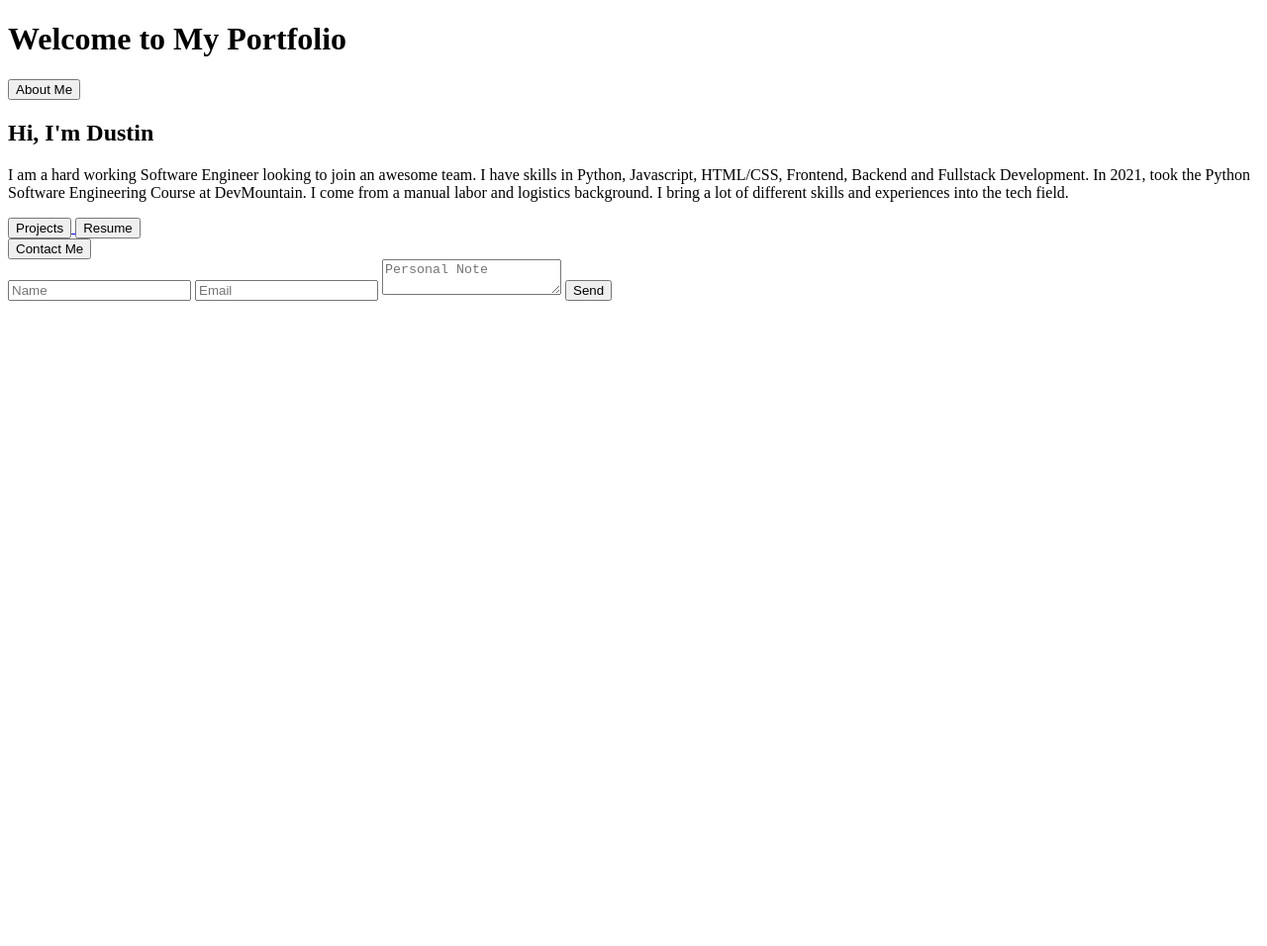
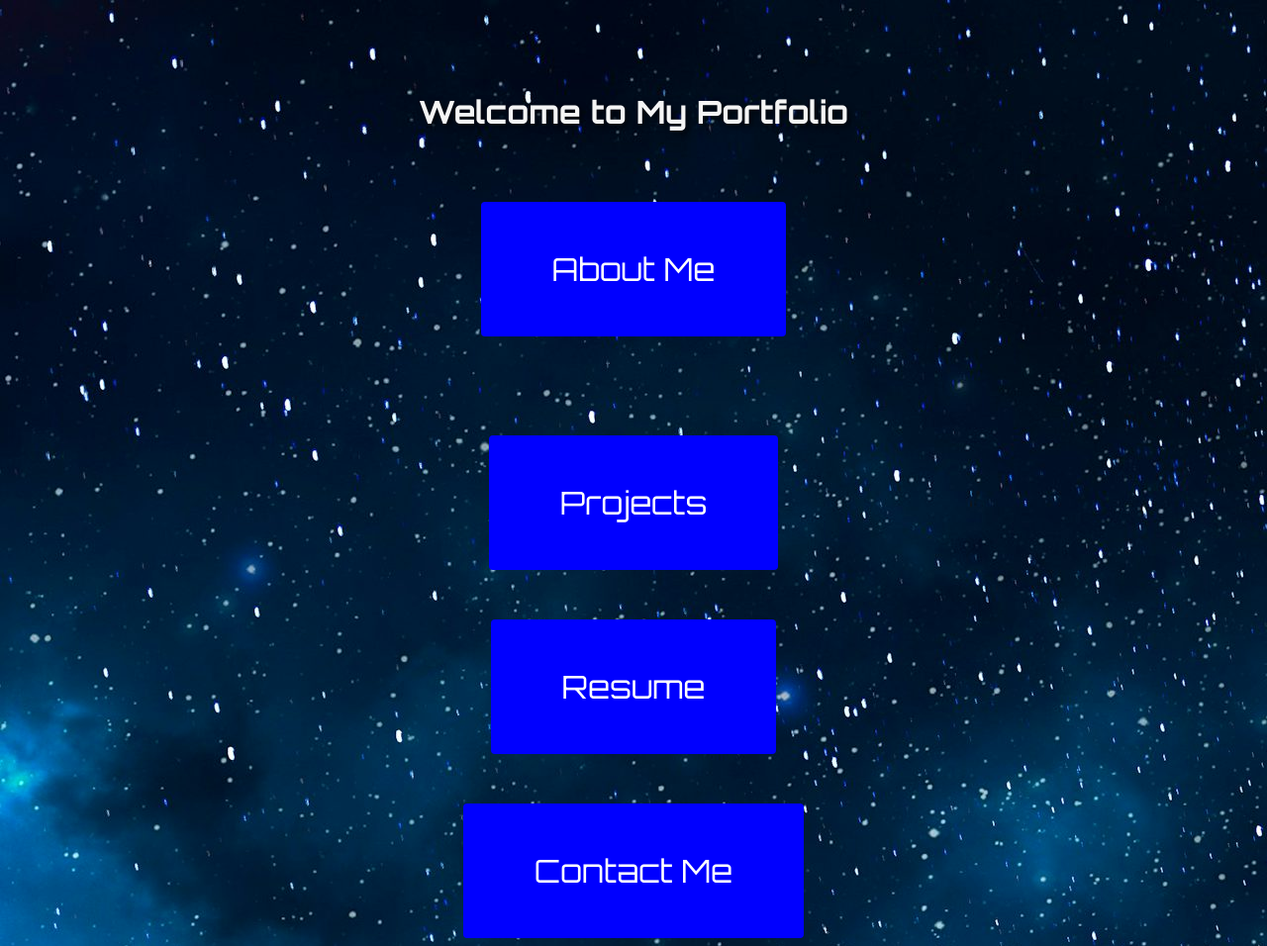
Before and after one commit to dustiumus/dg_portfolio, a plain HTML site: page index.html in a window 1280 px wide. Shown: the whole page at 99% size. Before the commit the page ends 800 px from the top, so only its background shows below. Drawn offline with Linux system fonts and the light colour scheme; the site is published under a folder, as on GitHub Pages, so addresses that start at the root find nothing.

Commit message:
still troubleshooting css links for github pages

```diff
--- a/index.html
+++ b/index.html
@@ -2,12 +2,12 @@
 <html lang="en">
 <head>
     <meta charset="UTF-8">
-    <link rel="icon" type="image/png" href="/static/favicon.png">
+    <link rel="icon" type="image/png" href="./static/favicon.png">
     <style>
      @import url('https://fonts.googleapis.com/css2?family=Orbitron:wght@400..900&family=Titillium+Web:ital,wght@0,200;0,300;0,400;0,600;0,700;0,900;1,200;1,300;1,400;1,600;1,700&display=swap');
     </style>
     <meta name="viewport" content="width=device-width, initial-scale=1.0">
-    <link rel="stylesheet" href="/static/index.css">
+    <link rel="stylesheet" href="./static/index.css">
     <title> Gentz Software </title>
     <h1> Welcome to My Portfolio </h1>
 </head>
@@ -23,11 +23,11 @@
             </div>
         </section>
 
-        <a href="/projects.html">
+        <a href="./projects.html">
             <button class="projectsButton">Projects</button>
         </a>
 
-        <a href="/static/Dustin_Gentry_Resume_5_25.pdf">
+        <a href="./static/Dustin_Gentry_Resume_5_25.pdf">
             <button class="resumeButton">Resume</button>
         </a>
         <section>
```
